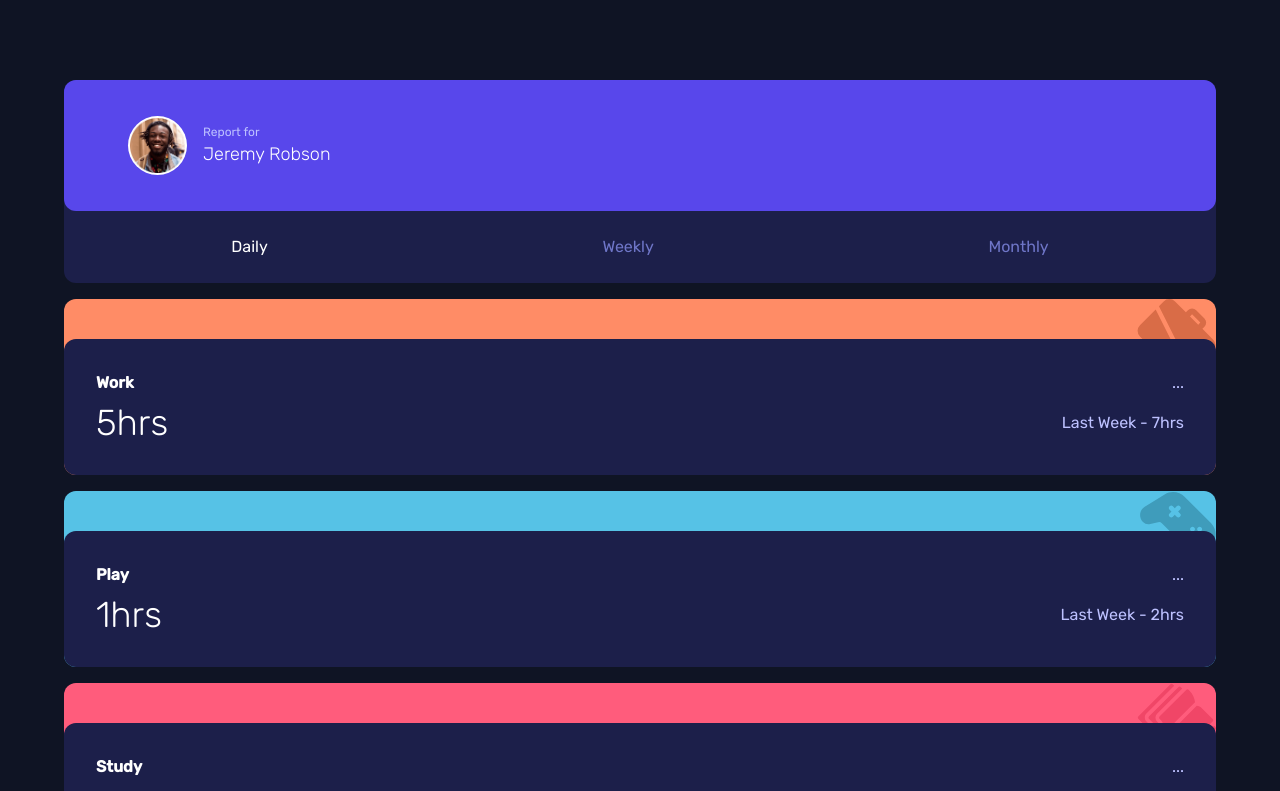
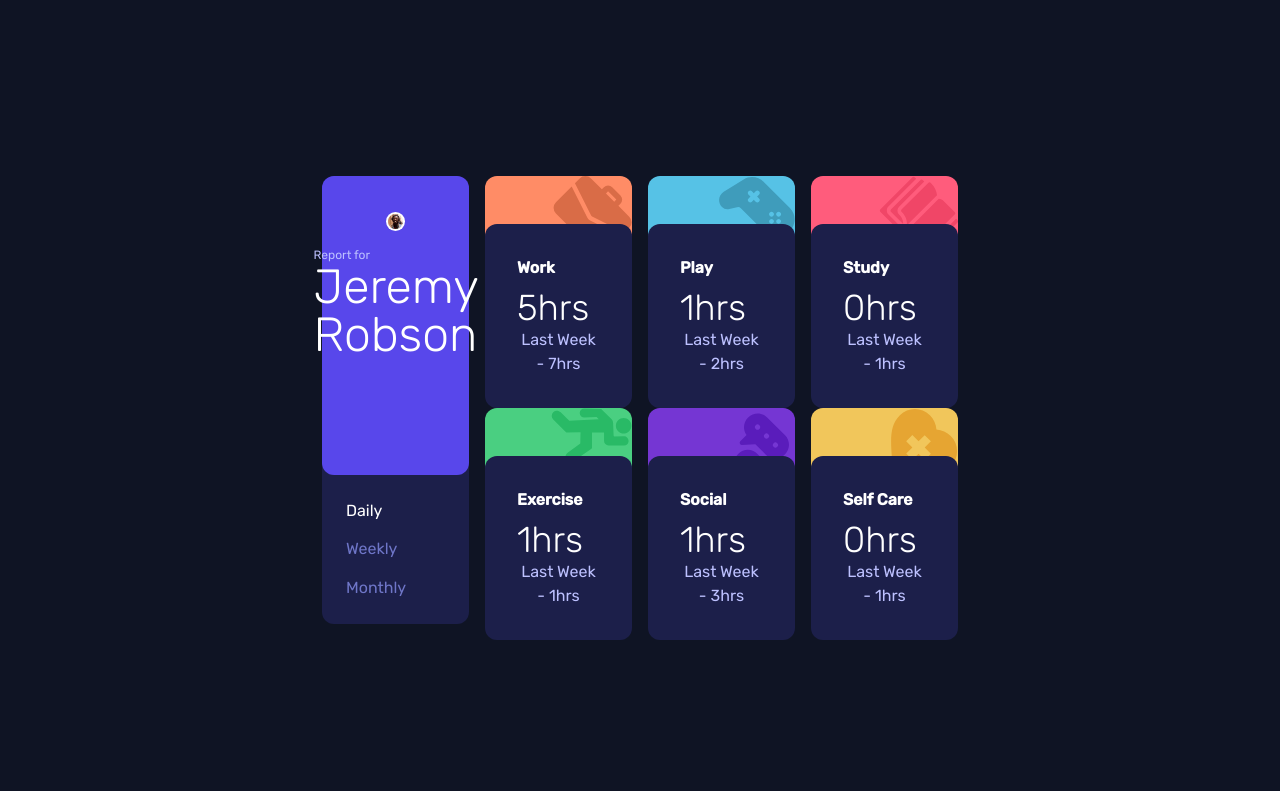
Before and after one commit to munzerx/Time-tracking-dashboard, a Next.js app: page / in a window 1280 px wide. Shown: the top 791 px of the page. Built offline with nearby package versions, Linux system fonts and the light colour scheme.

Commit message:
Added desktop layout

```diff
--- a/app/components/personalCard.tsx
+++ b/app/components/personalCard.tsx
@@ -5,13 +5,13 @@ import jeremy from "@/public/image-jeremy.png";
 
 export default function personalCard() {
   return (
-    <div className="flex flex-row gap-4 items-center bg-blue-primary py-9 px-16 rounded-xl w-[90vw]">
+    <div className="flex flex-row gap-4 items-center bg-blue-primary py-9 px-16 rounded-xl w-[90vw] md:text-left md:flex-col md:w-auto md:h-2/3">
       <div className="bg-white rounded-full p-0.5">
         <Image src={jeremy} width={55} alt="my image" placeholder="blur"/>
       </div>
       <section>
         <p className="text-grey text-xs">Report for</p>
-        <p className="text-lg capitalize font-light">jeremy robson</p>
+        <p className="text-lg capitalize font-light md:text-5xl">jeremy robson</p>
       </section>
     </div>
   );
--- a/app/components/timeCard.tsx
+++ b/app/components/timeCard.tsx
@@ -1,8 +1,7 @@
 import React from "react";
 import Image from "next/image";
 
-import Details from "./timeCardDetails";
-import ellipsis from "@/public/icon-ellipsis.svg";
+
 import exercise from "@/public/icon-exercise.svg";
 import play from "@/public/icon-play.svg";
 import selfCare from "@/public/icon-self-care.svg";
@@ -16,27 +15,35 @@ export default function timeCard(props: {
   current: number;
   previous: number;
 }) {
-  let picture = props.title === "Work" ? work :
-  props.title === "Play" ? play :
-  props.title === "Study" ? study :
-  props.title === "Exercise" ? exercise :
-  props.title === "Social" ? social :
-  props.title === "Self Care" ? selfCare : play
-  ;
-
+  let picture =
+    props.title === "Work"
+      ? work
+      : props.title === "Play"
+      ? play
+      : props.title === "Study"
+      ? study
+      : props.title === "Exercise"
+      ? exercise
+      : props.title === "Social"
+      ? social
+      : props.title === "Self Care"
+      ? selfCare
+      : play;
   return (
     <div
-      className={` ${props.bg_color} relative pt-10 flex flex-row gap-4 items-center rounded-xl w-[90vw]`}
+      className={` ${props.bg_color} relative pt-12 flex flex-row gap-4 items-center rounded-xl w-[90vw] md:w-auto md:h-full md:col-span-1 md:row-span-1`}
     >
       <Image src={picture} alt="" className="absolute top-0 right-0" />
-      {
-        <Details
-          key={props.title}
-          title={props.title}
-          current={props.current}
-          previous={props.previous}
-        />
-      }
+      <div className="relative flex flex-row justify-between bg-blue-dark p-8 capitalize rounded-xl w-[100%] md:-bottom-2 md:flex-col md:text-left">
+        <section className="flex flex-col gap-2 text-left">
+          <p className="font-bold">{props.title}</p>
+          <p className="text-4xl font-light">{props.current}hrs</p>
+        </section>
+        <section className="text-grey flex flex-col gap-4 text-center">
+          <p className="text-right md:hidden">...</p>
+          <p>last week - {props.previous}hrs</p>
+        </section>
+      </div>
     </div>
   );
 }
--- a/app/components/timeCardDetails.tsx
+++ /dev/null
@@ -1,20 +0,0 @@
-import React from "react";
-
-export default function timeCardDetails(props: {
-  title: string;
-  current: number;
-  previous: number;
-}) {
-  return (
-    <div className="relative flex flex-row justify-between bg-blue-dark p-8 capitalize rounded-xl w-[100%]">
-      <section className="flex flex-col gap-2 text-left">
-        <p className="font-bold">{props.title}</p>
-        <p className="text-4xl font-light">{props.current}hrs</p>
-      </section>
-      <section className="text-grey flex flex-col gap-4 text-center">
-        <p className="text-right">...</p>
-        <p>last week - {props.previous}hrs</p>
-      </section>
-    </div>
-  );
-}
--- a/app/page.tsx
+++ b/app/page.tsx
@@ -1,5 +1,5 @@
 "use client";
-import { useState} from "react";
+import { useState } from "react";
 
 import PersonalCard from "../app/components/personalCard";
 import TimeCard from "./components/timeCard";
@@ -10,63 +10,52 @@ export default function Home() {
   const [catagorySelected, setCatagorySelected] = useState("daily");
 
   return (
-    <main className="bg-blue-darker w-screen flex flex-col px-1 py-20 gap-4 text-white items-center">
-      <div className="bg-blue-dark rounded-xl">
+    <main className="bg-blue-darker flex flex-col w-screen px-1 py-20 gap-4 text-white items-center md:h-screen md:justify-center">
+      <div className="flex flex-col gap-4 items-center md:grid md:grid-cols-4 md:grid-rows-2 md:w-[50%] md:h-[70%]">
+        <div className="bg-blue-dark rounded-xl md:col-span-1 md:row-span-2 md:h-full">
           <PersonalCard />
-        <section className="flex flex-row justify-around text-center py-6 capitalize text-blue-desaturated ">
+          <section className="flex flex-row justify-around text-center py-6 capitalize text-blue-desaturated md:flex-col md:text-left md:px-6 md:justify-between md:cursor-pointer md:h-1/3">
+            {["daily", "weekly", "monthly"].map((category) => (
               <p
-            onClick={() => setCatagorySelected("daily")}
+                key={category}
+                onClick={() => setCatagorySelected(category)}
                 className={`${
-              catagorySelected === "daily"
+                  catagorySelected === category
                     ? "text-white"
-                : "text-blue-desaturated "
+                    : "text-blue-desaturated"
                 }`}
               >
-            daily
+                {category}
               </p>
-
-          <p
-            onClick={() => setCatagorySelected("weekly")}
-            className={`${
-              catagorySelected === "weekly"
-                ? "text-white"
-                : "text-blue-desaturated "
-            }`}
-          >
-            weekly
-          </p>
-
-          <p
-            onClick={() => setCatagorySelected("monthly")}
-            className={`${
-              catagorySelected === "monthly"
-                ? "text-white"
-                : "text-blue-desaturated "
-            }`}
-          >
-            monthly
-          </p>
+            ))}
           </section>
         </div>
 
         {/* <TimeCard bg_color="bg-lime" catagory="work" current={21} previous={20} /> */}
-
         {hoursData.map((title) => (
           <TimeCard
             key={title.title}
             title={title.title}
             current={title.timeframes[catagorySelected].current}
             previous={title.timeframes[catagorySelected].previous}
-          bg_color={title.title == "Work" ? "bg-red-work" :
-          title.title == "Play" ? "bg-blue-soft" :
-          title.title == "Study" ? "bg-red-study" :
-          title.title == "Exercise" ? "bg-lime" :
-          title.title == "Social" ? "bg-violet" :
-          title.title == "Self Care" ? "bg-orange" : "bg-white"
+            bg_color={
+              title.title == "Work"
+                ? "bg-red-work"
+                : title.title == "Play"
+                ? "bg-blue-soft"
+                : title.title == "Study"
+                ? "bg-red-study"
+                : title.title == "Exercise"
+                ? "bg-lime"
+                : title.title == "Social"
+                ? "bg-violet"
+                : title.title == "Self Care"
+                ? "bg-orange"
+                : "bg-white"
             }
-
           />
         ))}
+      </div>
     </main>
   );
 }
```
Lines whose indentation alone changed are shown as unchanged.
